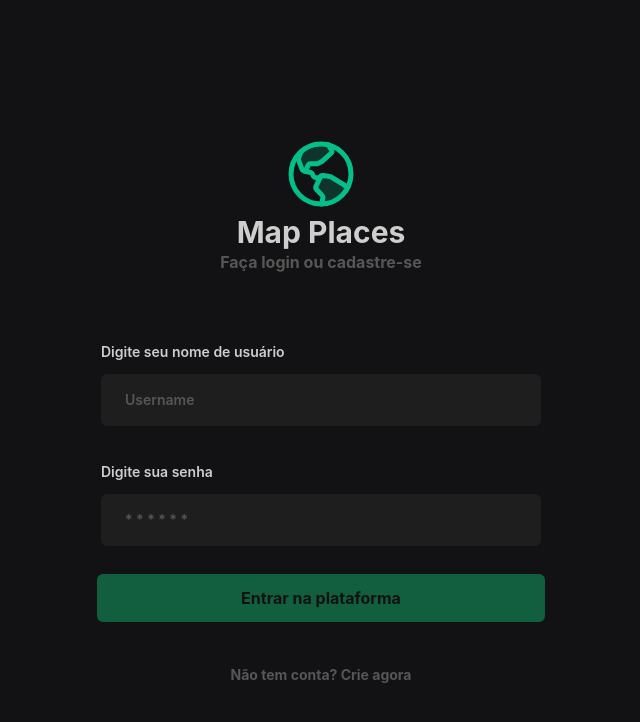
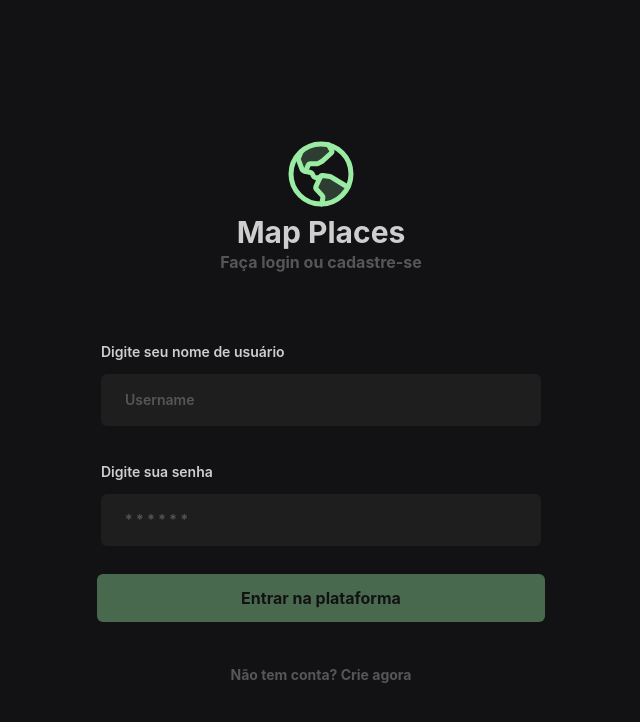
Before and after one commit to imgeff/map-places, a React (Vite) app in the folder frontend/: page / in a window 1280 px wide. Shown: the top 722 px of the page, without its empty margins (319-959 px from the left). Built offline with nearby package versions, Linux system fonts and the light colour scheme.

Commit message:
:lipstick: style: Change login color

```diff
--- a/frontend/src/components/FormRegister/index.jsx
+++ b/frontend/src/components/FormRegister/index.jsx
@@ -50,7 +50,7 @@ export function FormRegister() {
           Digite seu nome
           <PrimaryInput
             id="name-input"
-            placeholder="name"
+            placeholder="Name"
             type="text"
             name="name"
             value={registerUser.name}
--- a/frontend/src/pages/Login/index.jsx
+++ b/frontend/src/pages/Login/index.jsx
@@ -13,7 +13,7 @@ export function Login() {
   return (
     <div className="login">
       <header>
-        <GlobeHemisphereWest size={80} weight="duotone" color="#04BF8A" />
+        <GlobeHemisphereWest size={80} weight="duotone" color="#9AEBA3" />
         <HeadingLarge>Map Places</HeadingLarge>
         <TextLarge>Faça login ou cadastre-se</TextLarge>
       </header>
--- a/frontend/src/subcomponents/Buttons/style.css
+++ b/frontend/src/subcomponents/Buttons/style.css
@@ -7,7 +7,7 @@
     justify-center
     items-center
     gap-3
-    bg-green-400
+    bg-lemon-300
     rounded-md
     font-bold
     text-gray-900
```
